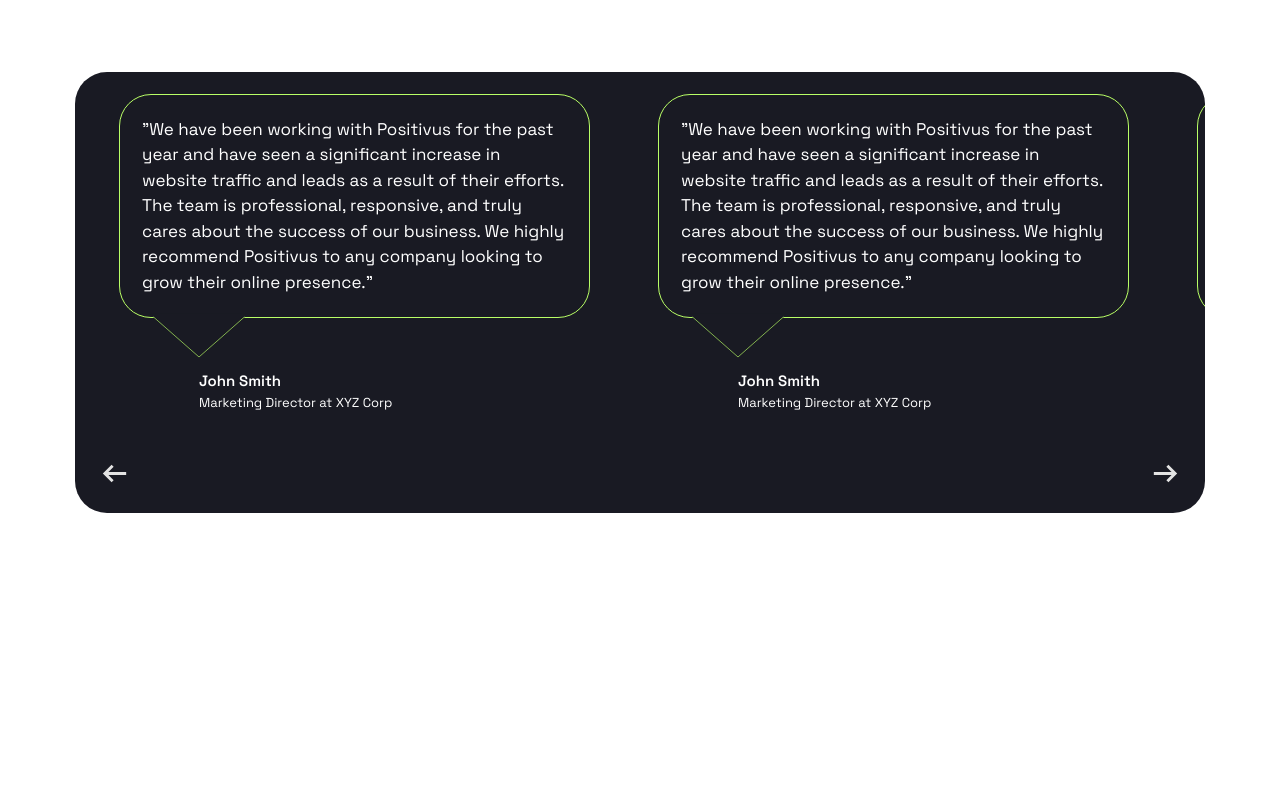
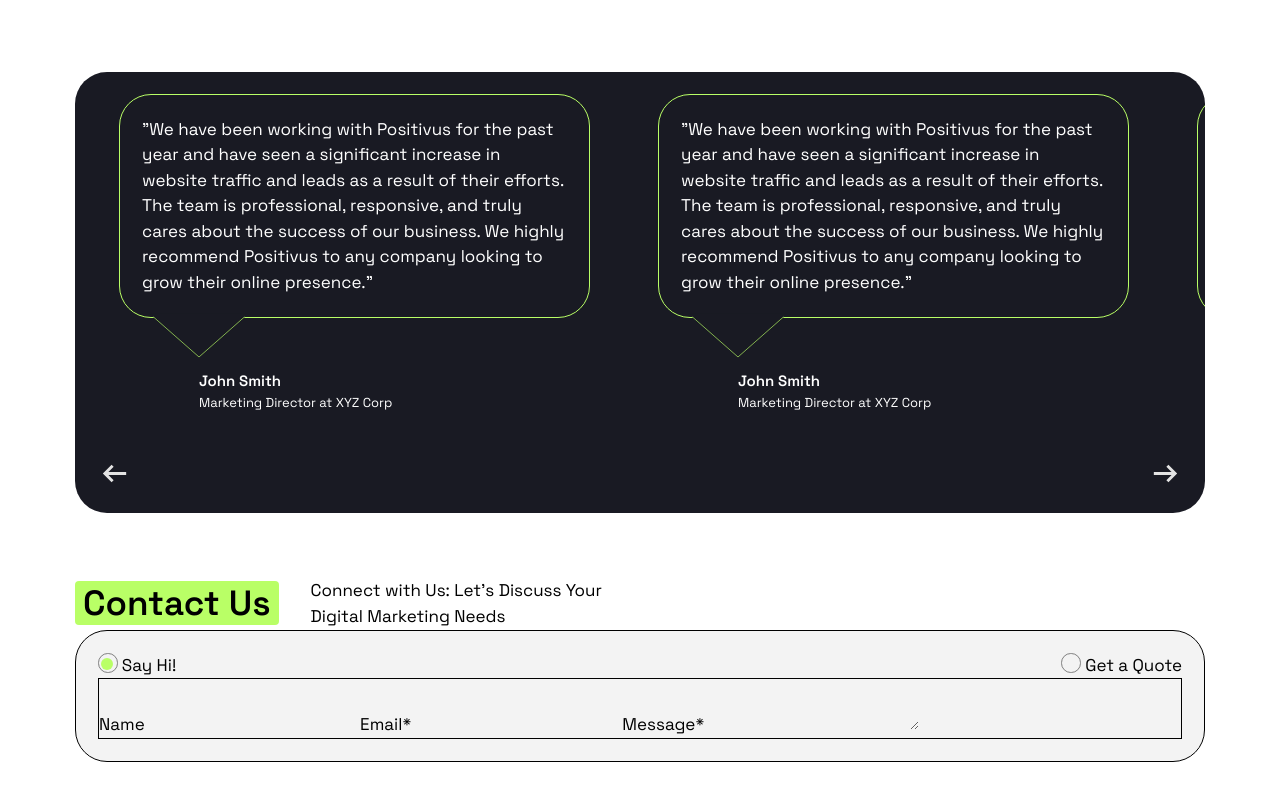
Before and after one commit to I-amHb/positivus-figma, a React (Vite) app: page / in a window 1280 px wide. Shown: the part 5416-6216 px from the top of the page. Before the commit the page ends 5991 px from the top, so only its background shows below. Built offline with nearby package versions, Linux system fonts and the light colour scheme.

Commit message:
added contact section with custom radio, and added input elements for name, email, message(no style yet)

```diff
--- a/src/App.jsx
+++ b/src/App.jsx
@@ -1,3 +1,4 @@
+import Contact from "./components/Contact";
 import Header from "./components/Header";
 import Process from "./components/Process";
 import Services from "./components/Services";
@@ -17,6 +18,7 @@ function App() {
       <Process/>
       <Team/>
       <Testimonials/>
+      <Contact/>
       {/* <Test/> */}
     </>
   )
--- a/src/components/Contact.jsx
+++ b/src/components/Contact.jsx
@@ -2,7 +2,39 @@ import React from 'react'
 
 const Contact = () => {
   return (
-    <div>Contact</div>
+    <section className='px-padding-sm lg:px-padding-lg h-auto'>
+      <div className='mt-16 flex flex-col justify-center gap-5 lg:gap-8 items-center lg:flex-row lg:justify-start'>
+        <h1 className=""><span className='px-2 rounded text-lar font-bold bg-primary text-center'>Contact Us</span></h1>
+        <p className='text-center max-w-[340px] lg:text-left'>Connect with Us: Let's Discuss Your Digital Marketing Needs
+        </p>
+      </div>
+      <div className='form container w-full border bg-tertiary p-padding-sm rounded-4xl '>
+        <form action="">
+          <fieldset id='radio' className='radio flex justify-between' >
+            <label name='hi'>
+              <input type="radio" name="contact-type" id="say-hi" defaultChecked/> Say Hi!
+            </label>
+            <label name='qoute'>
+              <input type="radio" name="contact-type" id="get-a-quote" /> Get a Quote
+            </label>
+          </fieldset>
+          <fieldset className='border'>
+            <label htmlFor="">Name
+              <input type="text" name="name" id="email" />
+            </label>
+            <label htmlFor=""> Email*
+              <input type="email" name="email" id="email" />
+            </label>
+            <label htmlFor="">Message*
+              <textarea name="message" id="message"></textarea>
+            </label>
+          </fieldset>
+
+
+        </form>
+      </div>
+
+    </section>
   )
 }
 
--- a/src/index.css
+++ b/src/index.css
@@ -195,3 +195,37 @@ body {
 
 
 }
+
+
+input[type="radio"] {
+ appearance: none;
+}
+
+input[type="radio"] {
+  position: relative;
+  width: 1.3em;
+  height: 1.3em;
+  border: 1px solid gray;
+  border-radius: 50%;
+  font-size: 15px;
+
+  vertical-align: -2px;
+  color: #B9FF66;
+}
+
+input[type="radio"]::before {
+  content: '';
+  position: absolute;
+  width: .8em;
+  height: .8em;
+  border-radius: 50%;
+  right: 3.5px;
+  top: 3.5px;
+  visibility: hidden;
+
+  background-color: #B9FF66;
+}
+
+input[type="radio"]:checked::before {
+  visibility: visible;
+}
```
